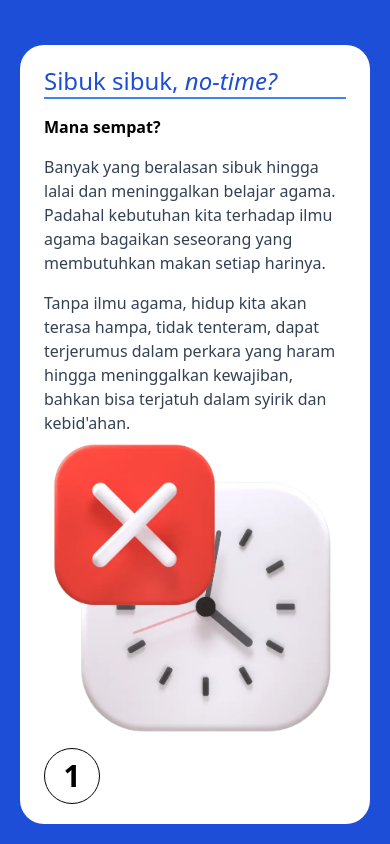
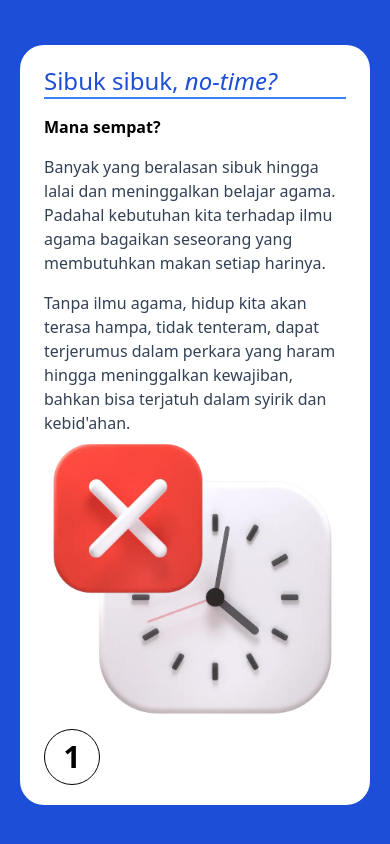
Before and after one commit to fitrifityanto/duplikat-daftarhsi, a website: page index.html in a window 390 px wide. Shown: the part 1097-1941 px from the top of the page. Drawn offline with nearby package versions, Linux system fonts and the light colour scheme.

Commit message:
fix: image position card1

```diff
--- a/index.html
+++ b/index.html
@@ -112,7 +112,7 @@
                     </div>
                     <div class="lg:col-span-3 lg:row-span-5 md:col-start-2 md:row-start-1 md:row-span-4 flex lg:py-0 md:py-8">
                         <div class="z-20 max-w-56 lg:-mt-20"><img src="assets/images/icon_delete.webp" class="w-full"> </div>
-                        <div class="z-10 max-w-96 -ml-40 lg:-mb-20 mt-8"><img src="assets/images/icon_clock.webp" class="w-full "> </div>
+                        <div class="z-10 max-w-96 -ml-32 lg:-ml-40 lg:-mb-20 mt-8"><img src="assets/images/icon_clock.webp" class="w-full "> </div>
                     </div>
                     <div class="w-14 h-14 md:row-start-4 lg:row-start-5  border border-black rounded-full flex justify-center items-center font-black text-3xl">1</div>
                 </div>
```
Also changed, not shown: assets/css/output.css.
